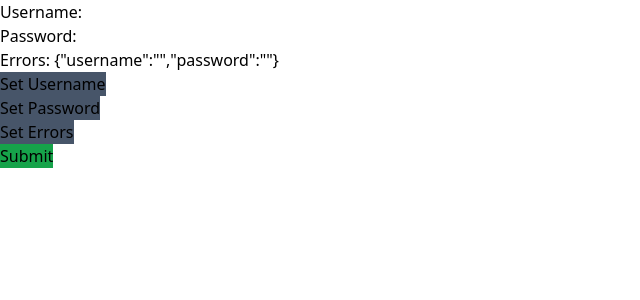
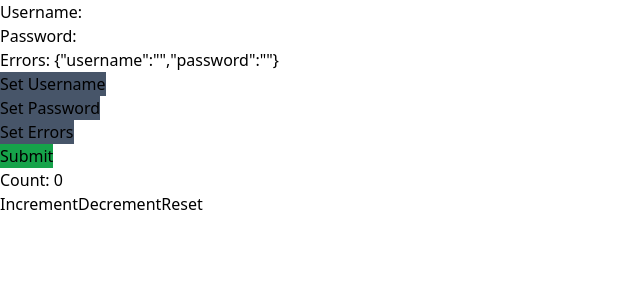
Before and after one commit to livyashree09/Typescript_with_React.js, a React (Vite) app: page / in a window 1280 px wide. Shown: the top 300 px of the page, without its empty margins (0-640 px from the left). Built offline with nearby package versions, Linux system fonts and the light colour scheme.

Commit message:
worked on usereducer with two Examples

```diff
--- a/src/App.tsx
+++ b/src/App.tsx
@@ -6,6 +6,7 @@
 // import UsercontextExample from "./Components/UsercontextExample";
 // import UseReducer from "./Components/UseReducer";
 import Exampleone from "./Components/Exampleone";
+import Exampletwo from "./Components/Exampletwo";
 import UseCallback from "./Components/UseCallback";
 import UseMemo from "./Components/UseMemo";
 import WithoutuseMemo from "./Components/WithoutuseMemo";
@@ -33,6 +34,7 @@ function App() {
       {/* <UseMemo />
       <UseCallback /> */}
       <Exampleone />
+      <Exampletwo />
     </>
   )
 }
```
